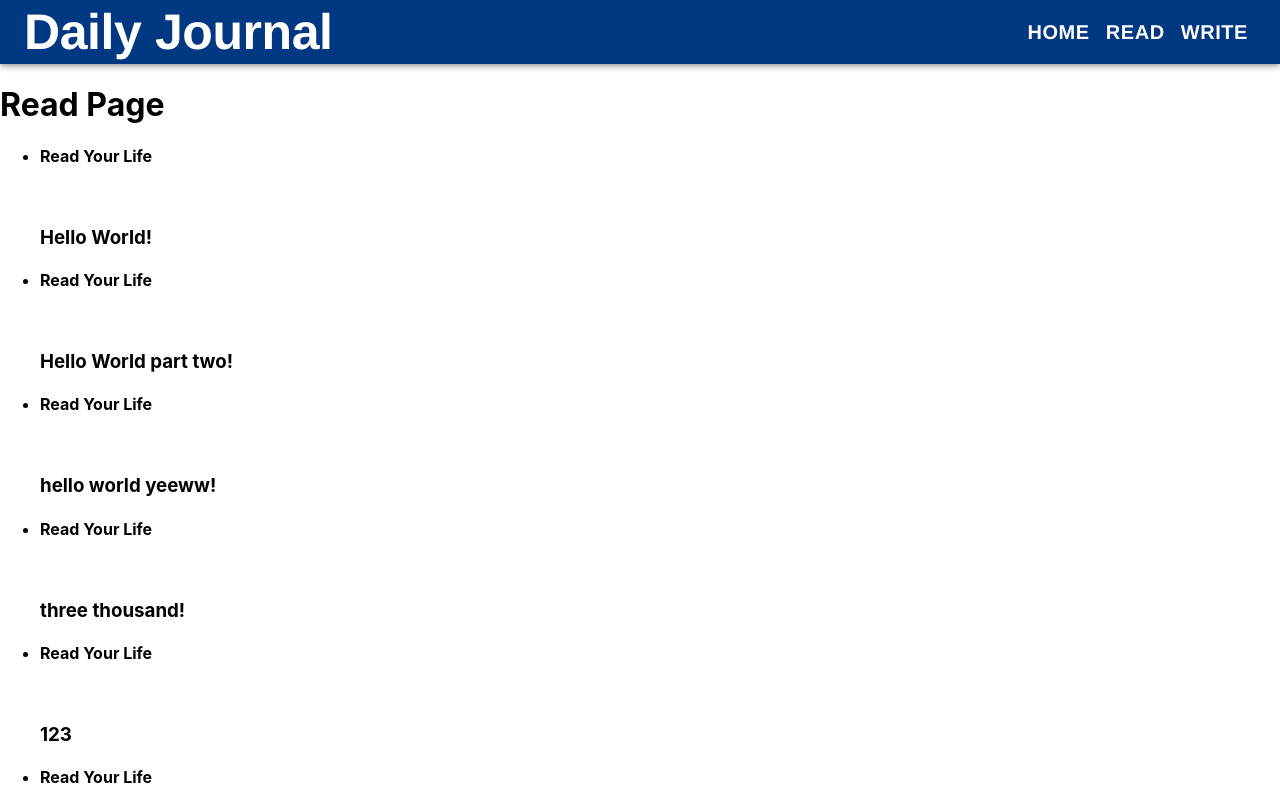
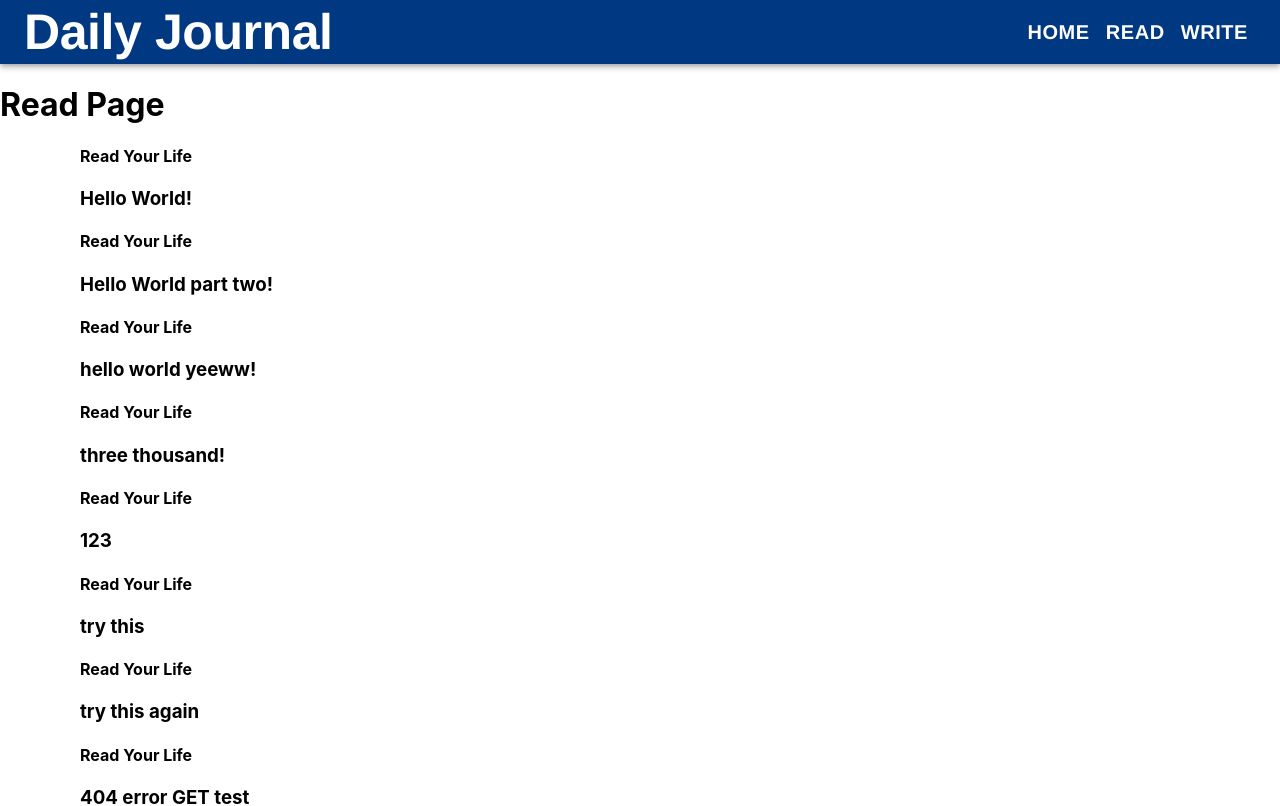
Before and after one commit to seanmartinstudio/daily-journal, a React (Create React App) app: page /read in a window 1280 px wide. Shown: the top 806 px of the page. Built offline with nearby package versions, Linux system fonts and the light colour scheme; data requests are answered from the project's data file.

Commit message:
Try to fix \n return issue in journal post

```diff
--- a/db.json
+++ b/db.json
@@ -62,6 +62,118 @@
         "journalEntry": "this is a fucking test!"
       },
       "id": 9
+    },
+    {
+      "formData": {
+        "date": "Apr 15th 22",
+        "journalEntry": "This is a journal test...\n\nOne day there was one.\n\nThen there was two.\n\nFinally, there were three. This is the end of the test Goodbye!\n\n-Sean"
+      },
+      "id": 10
+    },
+    {
+      "formData": {
+        "date": "Apr 15th 22",
+        "journalEntry": "This is a test.\n\nNot just one text...\n\nTwo Tests!"
+      },
+      "id": 11
+    },
+    {
+      "formData": {
+        "date": "Apr 15th 22",
+        "journalEntry": "line break test {\\n}\n\nline break done up here ^"
+      },
+      "id": 12
+    },
+    {
+      "formData": {
+        "date": "Apr 15th 22",
+        "journalEntry": "another...\n\nyet another...\n\nyet another..."
+      },
+      "id": 13
+    },
+    {
+      "formData": {
+        "date": "Apr 15th 22",
+        "journalEntry": "liiiiine"
+      },
+      "id": 14
+    },
+    {
+      "formData": {
+        "date": "Apr 15th 22",
+        "journalEntry": "heellllloooo"
+      },
+      "id": 15
+    },
+    {
+      "formData": {
+        "date": "Apr 15th 22",
+        "journalEntry": "hello"
+      },
+      "id": 16
+    },
+    {
+      "formData": {
+        "date": "Apr 15th 22",
+        "journalEntry": "hello this is a test"
+      },
+      "id": 17
+    },
+    {
+      "formData": {
+        "date": "Apr 15th 22",
+        "journalEntry": "jdskflajsdkfljasdkfljasdkfljasdklfjasdkflajsdkflajsdkflas\njaskdlfjksadlfjkasdlfjaksldfjaksldfjkasldfjdskalf\njaksdlfjaksdlfjaksldfjaksldfjkasldfjkasdlfja\njaksdlfjaksdlfjaksldfjaksldfjkalsdjfksladfjksal\njaksldfjaksldjfkalsdjfkalsdjfkalsdjfkalsdf\njasdkfljaskdlfjaskdlfjaksldfjkalsdjfas\n\nasjdkfljaksdlfjaklsdjfaksldjfa\n\n\n\najsdkflajsdklfjaskdlfjaklsdjf"
+      },
+      "id": 18
+    },
+    {
+      "formData": {
+        "date": "Apr 15th 22",
+        "journalEntry": "hello\n\n"
+      },
+      "id": 19
+    },
+    {
+      "formData": {
+        "date": "Apr 15th 22",
+        "journalEntry": "this is a test\n\n\nsd"
+      },
+      "id": 20
+    },
+    {
+      "formData": {
+        "date": "Apr 15th 22",
+        "journalEntry": "please please please...\n\ni really need this to work...\n\ndid it work...\n\n?"
+      },
+      "id": 21
+    },
+    {
+      "formData": {
+        "date": "Apr 15th 22",
+        "journalEntry": "does\n\nthis \n\nwork\n\nnow?"
+      },
+      "id": 22
+    },
+    {
+      "formData": {
+        "date": "Apr 15th 22",
+        "journalEntry": "test\n\none\n\ntwo \n\nthree"
+      },
+      "id": 23
+    },
+    {
+      "formData": {
+        "date": "Apr 15th 22",
+        "journalEntry": "one\n\ntwo \n\nthree"
+      },
+      "id": 24
+    },
+    {
+      "formData": {
+        "date": "Apr 15th 22",
+        "journalEntry": "wrapped for the day\n\nOK!"
+      },
+      "id": 25
     }
   ]
 }
--- a/src/Components/JournalEntry.jsx
+++ b/src/Components/JournalEntry.jsx
@@ -3,15 +3,14 @@ import React from 'react'
 const JournalEntry = ( {post} ) => {
 
   return (
-    <li>
+    <ul>
         <h4>
             Read Your Life
         </h4>
-        <br></br>
         <h3>
             {post}
         </h3>
-    </li>
+    </ul>
   )
 }
 
--- a/src/Components/Write.jsx
+++ b/src/Components/Write.jsx
@@ -24,14 +24,28 @@ const Write = () => {
   const classes = useStyles()
   const [formData, setFormData] = useState(initialState)
 
+
   const handleChange = (event) => {
+    // lineBreakHandler(event)
+    // const replace = event.target.value.replace('\n', "8888")
     setFormData({
       ...formData,
       journalEntry: event.target.value
-    })}
+    })
+  console.log("formData", formData)}
+
+    // // function to create line breaks
+    // const lineBreakHandler = (event) => {
+    //   const split = event.target.value.replace("\n", "{\\n}")
+    //   console.log("split", split)
+    //   return split
+    // }
+
+
 
   const handleSubmit = (event) => {
     event.preventDefault()
+    // console.log("formData", formData)
     axios.post('http://localhost:3001/journalData', {
       formData
     })
@@ -43,17 +57,13 @@ const Write = () => {
   return (
       <form className={classes.form} onSubmit={(event) => handleSubmit(event)}>
         <label>Journal Entry:</label><br></br>
-        <textarea type="text" value={formData.journalEntry} onChange={(event) => handleChange(event)}></textarea><br></br>
+        <textarea rows="10" cols="80" type="text" value={formData.journalEntry} onChange={(event) => handleChange(event)} ></textarea><br></br>
         <input type="submit" />
       </form>
   )
 }
 
-//To Do...
-//1. Move data state to parent app comp, pass to write comp as prop...
-//2. Get form to restest after submit
-//3. Suss out where POST AND GET requests will live
-//4. Add conditional logic to .then after posts to DOM to confirm on Write page that entry went through
+export default Write
 
-
-export default Write
+//submit run function to parse it and find line breaks, replase them for JSX
+//get string, look for line break, if line break, split on line break, returns array of split on line break, if line break, replace for {}
```
